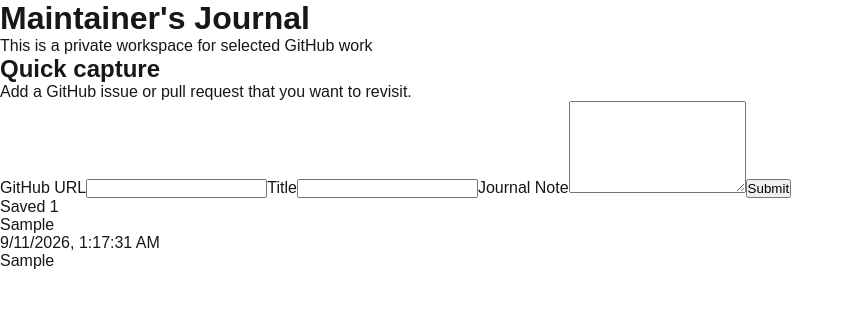
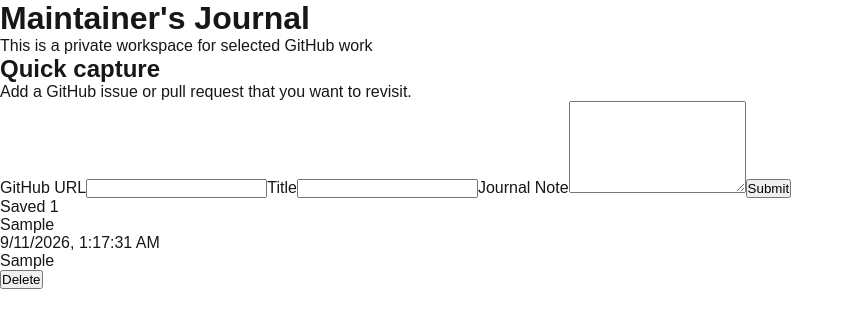
Before and after one commit to Nwakaego-Ego/maintainers-journal, a Next.js app: page / in a window 1280 px wide. Both pictures are taken after typing "https://example.com", "Sample", "Sample" into the empty fields and a click on the button "Submit". Shown: the top 328 px of the page, without its empty margins (0-854 px from the left). Built offline with nearby package versions, Linux system fonts and the light colour scheme.

Commit message:
feat: delete individual journal entries

```diff
--- a/src/components/QuickCaptureForm.tsx
+++ b/src/components/QuickCaptureForm.tsx
@@ -79,6 +79,20 @@
     event.currentTarget.reset();
   }
 
+  function handleDelete(entryId: string) {
+    const shouldDelete = window.confirm("Delete this journal entry?");
+    if (!shouldDelete) {
+      return;
+    }
+    const remainingEntries = journalEntries.filter((existingEntry) => {
+      return existingEntry.id !== entryId;
+    });
+
+    const serializedEntries = JSON.stringify(remainingEntries);
+    localStorage.setItem("maintainersJournalEntries", serializedEntries);
+    setJournalEntries(remainingEntries);
+  }
+
   return (
     <>
       <form onSubmit={handleSubmit}>
@@ -110,6 +124,14 @@
               </a>
               <p>{new Date(entry.createdAt).toLocaleString()}</p>
               {entry.body && <p className="journal-entry-body">{entry.body}</p>}
+              <button
+                type="button"
+                onClick={() => {
+                  handleDelete(entry.id);
+                }}
+              >
+                Delete
+              </button>
             </li>
           );
         })}
```
